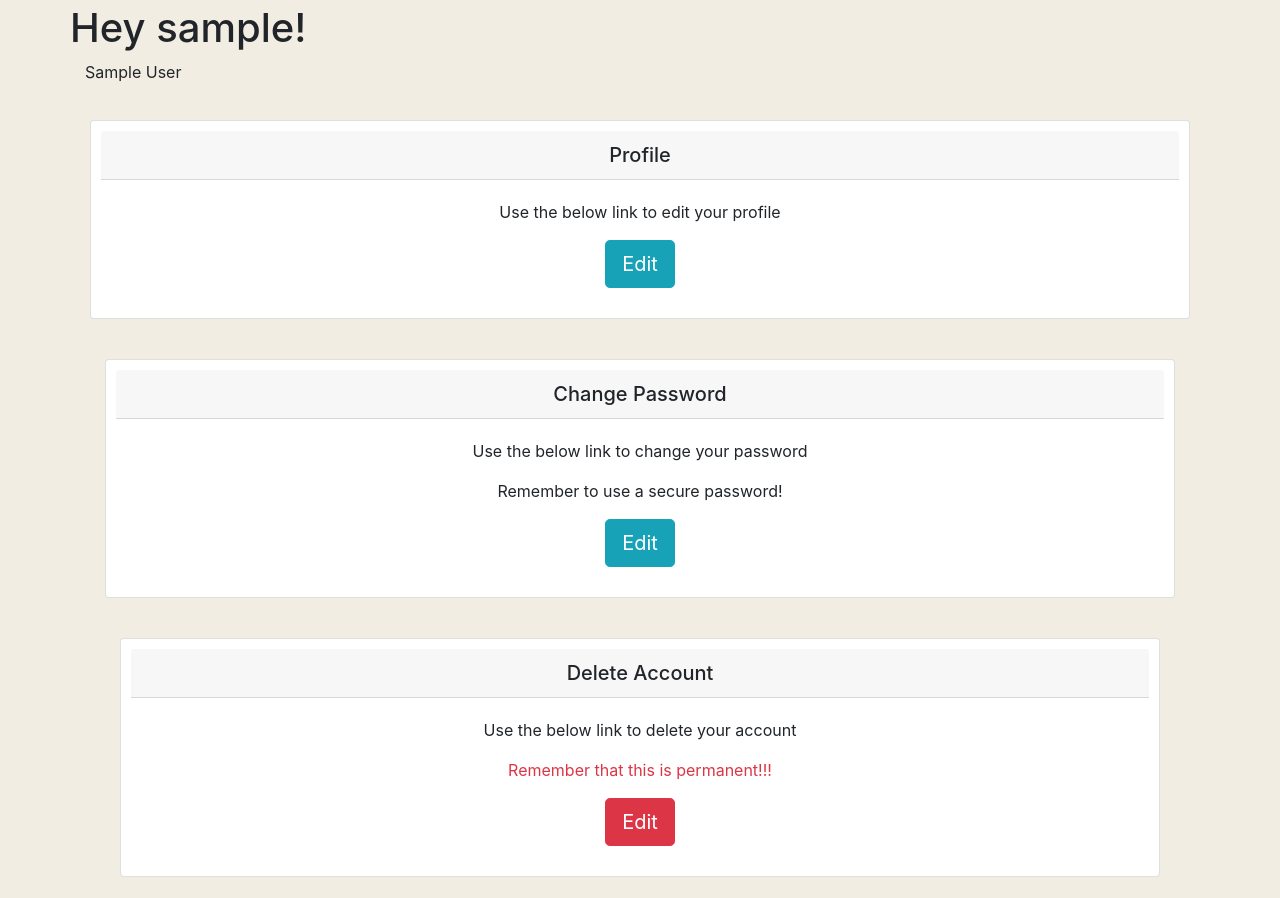
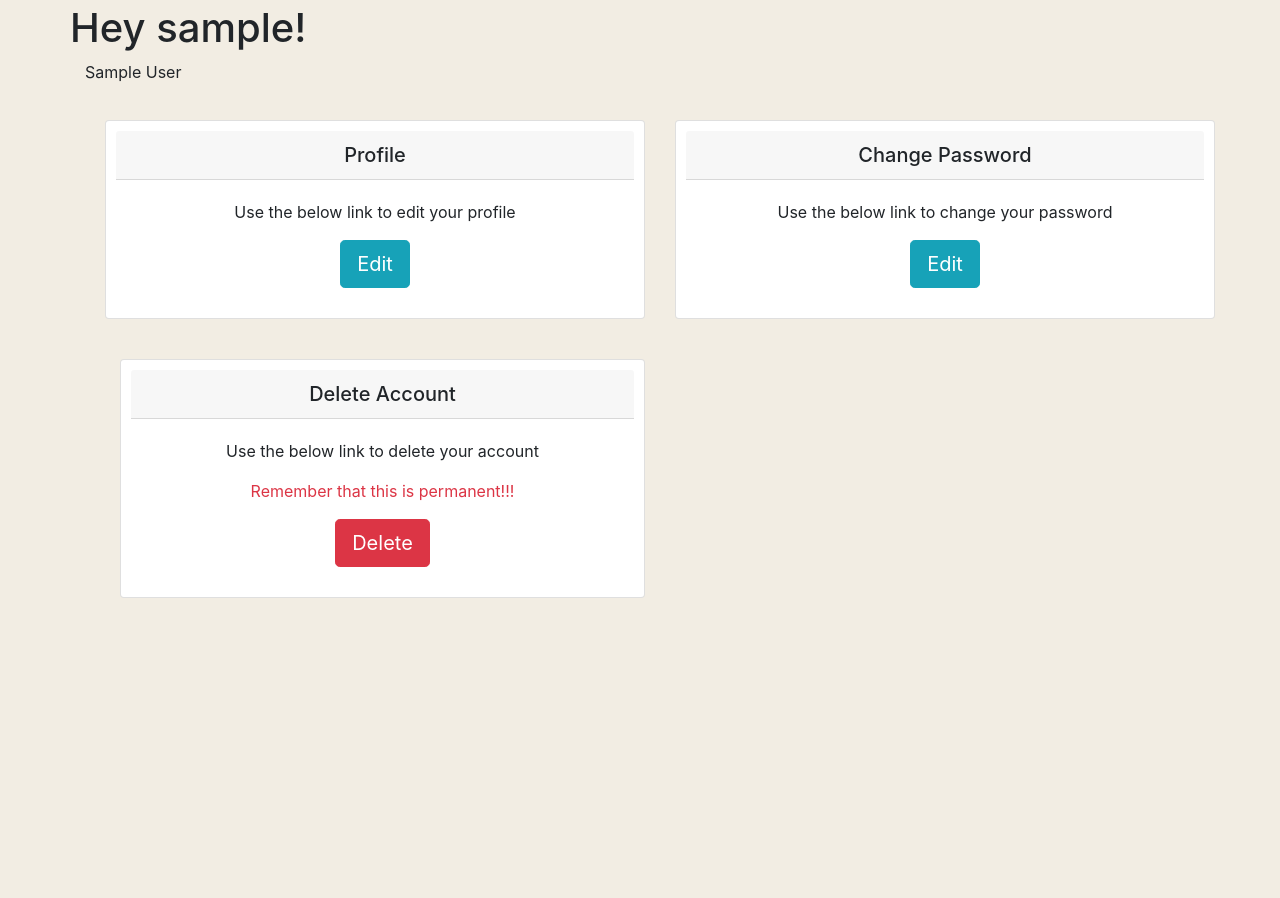
Before and after one commit to Brainiac-BV/cookiecutter_grbe_testing, a Django app: a page that uses testicles/templates/users/user_detail.html in a window 1280 px wide. Shown: the part 56-954 px from the top of the page. After the commit the page ends 654 px from the top, so only its background shows below. Run offline with Django 3.2, Linux system fonts and the light colour scheme; the visitor is signed in with stand-in values (Sample User, id 1); data comes from the database, SQL or seed files in the repository; data that the repository does not hold is empty; parts of the project's set-up code (start-up, migrations or seed data) failed here and were passed over; some libraries are stand-ins or nearby versions.

Commit message:
last commit of the night

```diff
--- a/testicles/static/css/project.css
+++ b/testicles/static/css/project.css
@@ -25,7 +25,3 @@ body {
 .navbar {
   background-color: #BAB86C;
 }
-
-.request_table {
-  background-color: #fff;
-}
--- a/testicles/static/sass/project.scss
+++ b/testicles/static/sass/project.scss
@@ -47,7 +47,3 @@ body {
 .navbar {
   background-color: #BAB86C;
 }
-
-#request_table {
-  background-color: #fff;
-}
--- a/testicles/templates/providers/providerrequests_list.html
+++ b/testicles/templates/providers/providerrequests_list.html
@@ -2,6 +2,7 @@
 
 {% block content %}
     <h1 class="text-center">My Requests</h1>
+    <div class="card w-100">
     <table class="table table-bordered" id="request_table">
         <thead class="table-primary">
             <tr>
@@ -28,5 +29,5 @@
         <h2>No Requests to Display.</h2>
         {% endif %}
     </table>
-    {{ req_index }}
+    </div>
 {% endblock content %}
--- a/testicles/templates/users/user_detail.html
+++ b/testicles/templates/users/user_detail.html
@@ -7,7 +7,7 @@
 <div class="row">
 <div class="card>
     <div class="col-sm-12 col-md-8 col-md-offset-2">
-        <h1>{% block title %}Hey {{ object.username }}!{% endblock %}</h1>
+        <h1 style="text-center">{% block title %}Hey {{ object.username }}!{% endblock %}</h1>
     </div>
 </div>
 <div class="row">
@@ -25,7 +25,8 @@
 {% if object == request.user %}
       <div class="container">
         <div class="row">
-                <div class="card text-center w-100 profile-card">
+          <div class="col-lg-6">
+            <div class="card text-center w-40 profile-card">
               <h5 class="card-header">Profile</h5>
               <div class="card-body">
                 <p class="card-text">Use the below link to edit your profile</p>
@@ -33,21 +34,22 @@
               </div>
           </div>
         </div>
-    <div class="container">
-        <div class="row">
-                <div class="card text-center w-100 profile-card">
+        <div class="col-lg-6">
+          <div class="card text-center w-0 profile-card">
             <h5 class="card-header">Change Password</h5>
             <div class="card-body">
                 <p class="card-text">Use the below link to change your password</p>
-                <p class="card-text">Remember to use a secure password!</p>
+
                 <a href="{% url 'account_reset_password' %}" class="btn btn-info btn-lg">Edit</a>
+            </div>
           </div>
         </div>
       </div>
 {% if object.serviceproviders %}
     <div class="container">
       <div class="row">
-                <div class="card text-center w-100 profile-card">
+        <div class="col-lg-6">
+          <div class="card text-center profile-card">
             <h5 class="card-header">Provider Profile</h5>
               <div class="card-body">
                 <p class="card-text">Go to your Provider Dashboard</p>
@@ -56,19 +58,16 @@
           </div>
         </div>
 {% endif %}
-    <div class="container">
-        <div class="row">
-                <div class="card text-center w-100 profile-card">
+        <div class="col-lg-6">
+          <div class="card text-center profile-card">
             <h5 class="card-header">Delete Account</h5>
             <div class="card-body">
               <p class="card-text">Use the below link to delete your account</p>
               <p class="card-text"><span class="text-danger">Remember that this is permanent!!!</span></p>
-                <a href="{% url 'account_reset_password' %}" class="btn btn-danger btn-lg">Edit</a>
+              <a href="{% url 'account_reset_password' %}" class="btn btn-danger btn-lg">Delete</a>
             </div>
           </div>
         </div>
-        <div class="col-sm-9 col-md-6">
-        {% block usercontent %}{% endblock %}
     </div>
 </div>
 {% endif %}
```
Also changed, not shown: testicles/templates/providers/request_decision.html (+12 -5 lines). Lines whose indentation alone changed are shown as unchanged.
